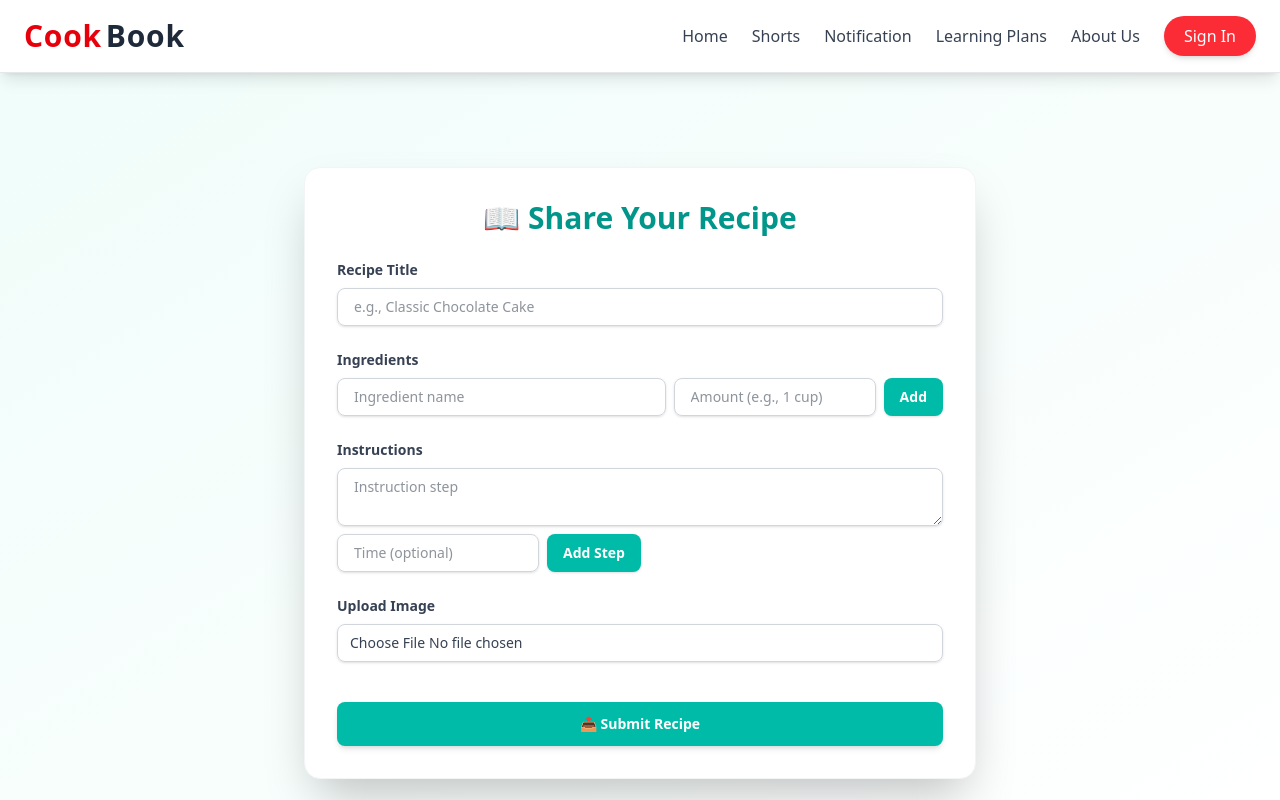
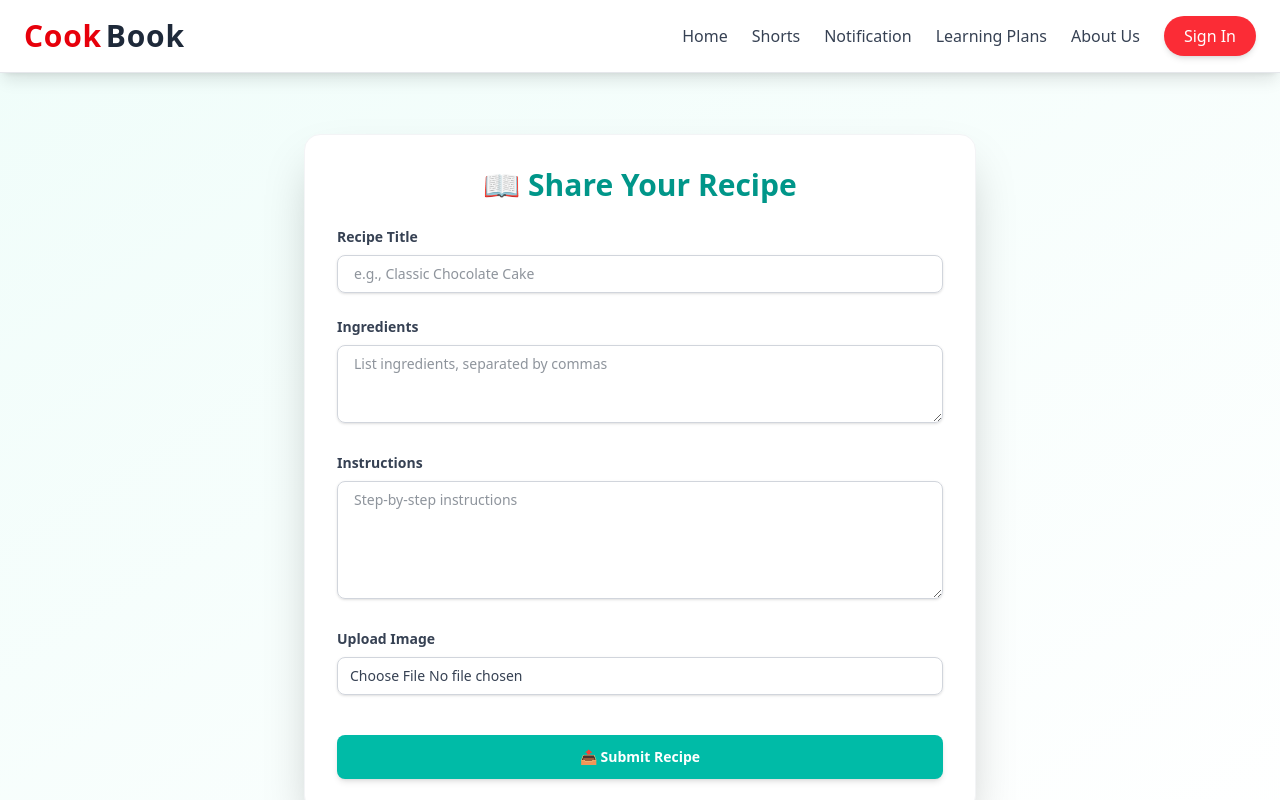
Before and after one commit to LAHIRUKBI/Social-Media, a React (Vite) app in the folder Frontend/: page /Learning_add in a window 1280 px wide. Shown: the top 800 px of the page. Built offline with nearby package versions, Linux system fonts and the light colour scheme.

Commit message:
recover current UI

```diff
--- a/Frontend/src/pages/Learning_add.jsx
+++ b/Frontend/src/pages/Learning_add.jsx
@@ -4,63 +4,19 @@ import { useNavigate } from 'react-router-dom';
 
 export default function Learning_add() {
   const [title, setTitle] = useState('');
-  const [ingredientName, setIngredientName] = useState('');
-  const [ingredientAmount, setIngredientAmount] = useState('');
-  const [ingredients, setIngredients] = useState([]);
-  const [instructionStep, setInstructionStep] = useState('');
-  const [instructionTime, setInstructionTime] = useState('');
-  const [instructions, setInstructions] = useState([]);
+  const [ingredients, setIngredients] = useState('');
+  const [instructions, setInstructions] = useState('');
   const [image, setImage] = useState(null);
 
   const userEmail = localStorage.getItem('userEmail');
   const navigate = useNavigate();
 
-  const handleAddIngredient = () => {
-    if (ingredientName.trim() && ingredientAmount.trim()) {
-      setIngredients([...ingredients, {
-        name: ingredientName.trim(),
-        amount: ingredientAmount.trim()
-      }]);
-      setIngredientName('');
-      setIngredientAmount('');
-    }
-  };
-
-  const handleRemoveIngredient = (index) => {
-    const newIngredients = [...ingredients];
-    newIngredients.splice(index, 1);
-    setIngredients(newIngredients);
-  };
-
-  const handleAddInstruction = () => {
-    if (instructionStep.trim()) {
-      setInstructions([...instructions, {
-        step: instructionStep.trim(),
-        time: instructionTime.trim()
-      }]);
-      setInstructionStep('');
-      setInstructionTime('');
-    }
-  };
-
-  const handleRemoveInstruction = (index) => {
-    const newInstructions = [...instructions];
-    newInstructions.splice(index, 1);
-    setInstructions(newInstructions);
-  };
-
   const handleSubmit = async (e) => {
     e.preventDefault();
-
-    if (ingredients.length === 0 || instructions.length === 0) {
-      alert('Please add at least one ingredient and one instruction');
-      return;
-    }
-
     const formData = new FormData();
     formData.append('title', title);
-    formData.append('ingredients', JSON.stringify(ingredients));
-    formData.append('instructions', JSON.stringify(instructions));
+    formData.append('ingredients', ingredients);
+    formData.append('instructions', instructions);
     formData.append('email', userEmail);
     if (image) {
       formData.append('image', image);
@@ -74,8 +30,8 @@ export default function Learning_add() {
       });
       alert('Recipe submitted successfully!');
       setTitle('');
-      setIngredients([]);
-      setInstructions([]);
+      setIngredients('');
+      setInstructions('');
       setImage(null);
       navigate('/Learning_Home');
     } catch (error) {
@@ -105,114 +61,27 @@ export default function Learning_add() {
           {/* Ingredients */}
           <div>
             <label className="block mb-2 text-sm font-semibold text-gray-700">Ingredients</label>
-            <div className="flex gap-2 mb-2">
-              <input
-                type="text"
-                value={ingredientName}
-                onChange={(e) => setIngredientName(e.target.value)}
-                className="flex-1 border border-gray-300 rounded-lg px-4 py-2 text-gray-800 text-sm focus:outline-none focus:ring-2 focus:ring-teal-400 shadow-sm"
-                placeholder="Ingredient name"
-              />
-              <input
-                type="text"
-                value={ingredientAmount}
-                onChange={(e) => setIngredientAmount(e.target.value)}
-                className="w-1/3 border border-gray-300 rounded-lg px-4 py-2 text-gray-800 text-sm focus:outline-none focus:ring-2 focus:ring-teal-400 shadow-sm"
-                placeholder="Amount (e.g., 1 cup)"
-              />
-              <button
-                type="button"
-                onClick={handleAddIngredient}
-                className="bg-teal-500 hover:bg-teal-600 text-white text-sm font-semibold px-4 py-2 rounded-lg transition-all duration-300 shadow-sm"
-              >
-                Add
-              </button>
-            </div>
-
-            {ingredients.length > 0 && (
-              <div className="border border-gray-200 rounded-lg p-3 bg-gray-50">
-                <h4 className="text-xs font-semibold text-gray-500 mb-2">INGREDIENT LIST</h4>
-                <ul className="space-y-2">
-                  {ingredients.map((ingredient, index) => (
-                    <li key={index} className="flex justify-between items-center bg-white p-2 rounded-md shadow-xs">
-                      <span className="text-sm">
-                        <span className="font-medium">{ingredient.name}</span> - {ingredient.amount}
-                      </span>
-                      <button
-                        type="button"
-                        onClick={() => handleRemoveIngredient(index)}
-                        className="text-red-500 hover:text-red-700 text-sm"
-                      >
-                        ✕
-                      </button>
-                    </li>
-                  ))}
-                </ul>
-              </div>
-            )}
+            <textarea
+              value={ingredients}
+              onChange={(e) => setIngredients(e.target.value)}
+              className="w-full border border-gray-300 rounded-lg px-4 py-2 text-gray-800 text-sm focus:outline-none focus:ring-2 focus:ring-teal-400 shadow-sm"
+              placeholder="List ingredients, separated by commas"
+              rows="3"
+              required
+            />
           </div>
 
           {/* Instructions */}
           <div>
             <label className="block mb-2 text-sm font-semibold text-gray-700">Instructions</label>
-            <div className="flex flex-col gap-2 mb-2">
-              <textarea
-                value={instructionStep}
-                onChange={(e) => setInstructionStep(e.target.value)}
-                className="w-full border border-gray-300 rounded-lg px-4 py-2 text-gray-800 text-sm focus:outline-none focus:ring-2 focus:ring-teal-400 shadow-sm"
-                placeholder="Instruction step"
-                rows="2"
-              />
-              <div className="flex gap-2">
-                <input
-                  type="text"
-                  value={instructionTime}
-                  onChange={(e) => setInstructionTime(e.target.value)}
-                  className="w-1/3 border border-gray-300 rounded-lg px-4 py-2 text-gray-800 text-sm focus:outline-none focus:ring-2 focus:ring-teal-400 shadow-sm"
-                  placeholder="Time (optional)"
-                />
-                <button
-                  type="button"
-                  onClick={handleAddInstruction}
-                  className="bg-teal-500 hover:bg-teal-600 text-white text-sm font-semibold px-4 py-2 rounded-lg transition-all duration-300 shadow-sm"
-                >
-                  Add Step
-                </button>
-              </div>
-            </div>
-
-            {instructions.length > 0 && (
-              <div className="border border-gray-200 rounded-lg p-3 bg-gray-50">
-                <h4 className="text-xs font-semibold text-gray-500 mb-2">INSTRUCTION STEPS</h4>
-                <ol className="space-y-3">
-                  {instructions.map((instruction, index) => (
-                    <li key={index} className="bg-white p-3 rounded-md shadow-xs">
-                      <div className="flex justify-between items-start">
-                        <div>
-                          <span className="font-medium text-teal-600 mr-2">{index + 1}.</span>
-                          <span className="text-sm">{instruction.step}</span>
-                        </div>
-                        <button
-                          type="button"
-                          onClick={() => handleRemoveInstruction(index)}
-                          className="text-red-500 hover:text-red-700 text-sm ml-2"
-                        >
-                          ✕
-                        </button>
-                      </div>
-                      {instruction.time && (
-                        <div className="mt-1 ml-6 text-xs text-gray-500 flex items-center">
-                          <svg xmlns="http://www.w3.org/2000/svg" className="h-3 w-3 mr-1" fill="none" viewBox="0 0 24 24" stroke="currentColor">
-                            <path strokeLinecap="round" strokeLinejoin="round" strokeWidth={2} d="M12 8v4l3 3m6-3a9 9 0 11-18 0 9 9 0 0118 0z" />
-                          </svg>
-                          {instruction.time}
-                        </div>
-                      )}
-                    </li>
-                  ))}
-                </ol>
-              </div>
-            )}
+            <textarea
+              value={instructions}
+              onChange={(e) => setInstructions(e.target.value)}
+              className="w-full border border-gray-300 rounded-lg px-4 py-2 text-gray-800 text-sm focus:outline-none focus:ring-2 focus:ring-teal-400 shadow-sm"
+              placeholder="Step-by-step instructions"
+              rows="5"
+              required
+            />
           </div>
 
           {/* Image */}
@@ -231,7 +100,6 @@ export default function Learning_add() {
             <button
               type="submit"
               className="w-full bg-teal-500 hover:bg-teal-600 text-white text-sm font-semibold py-3 rounded-lg transition-all duration-300 shadow-md"
-              disabled={ingredients.length === 0 || instructions.length === 0}
             >
               📤 Submit Recipe
             </button>
```
Also changed, not shown: 7 other files (tests, documents, lock files or other folders).
